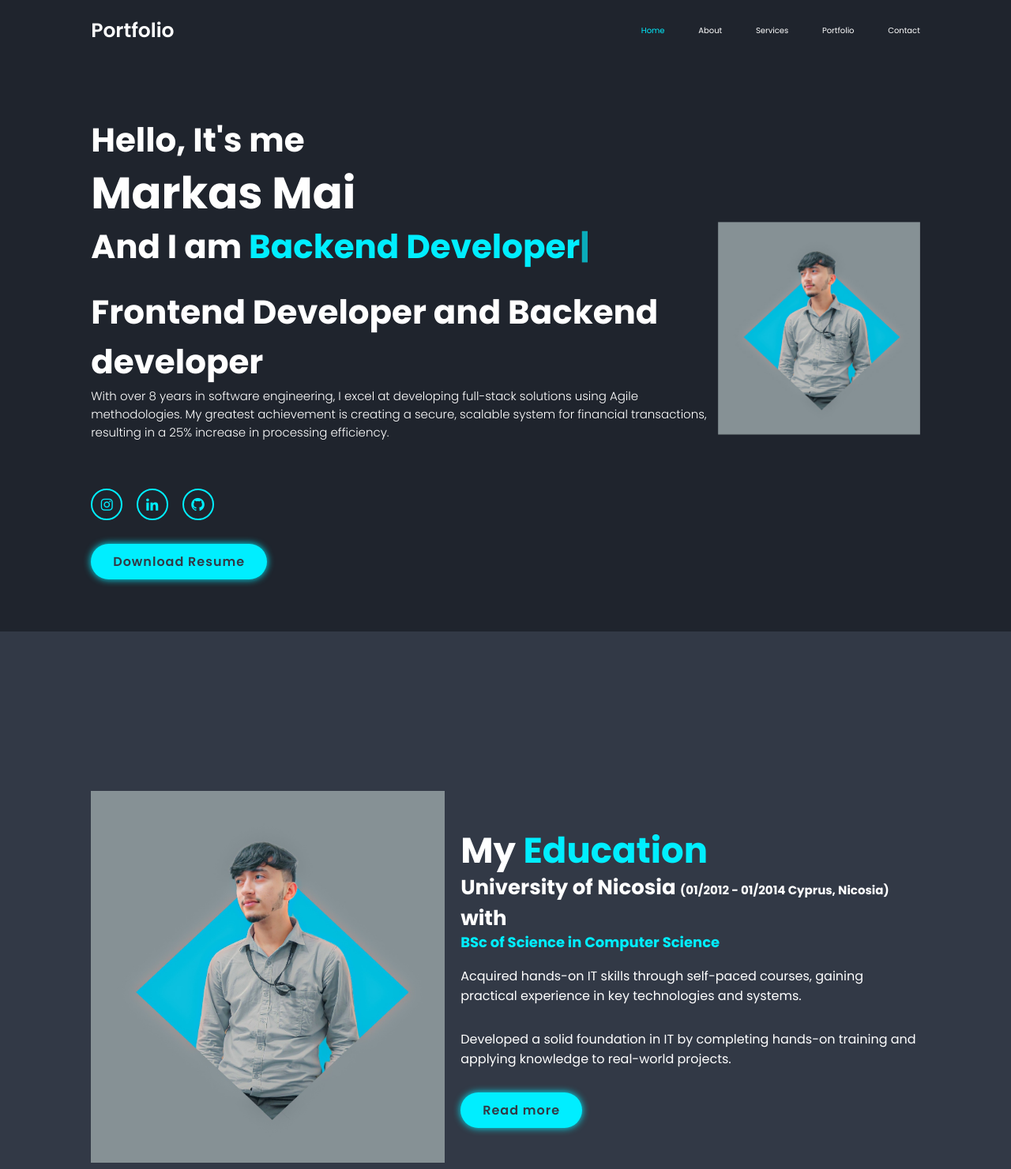
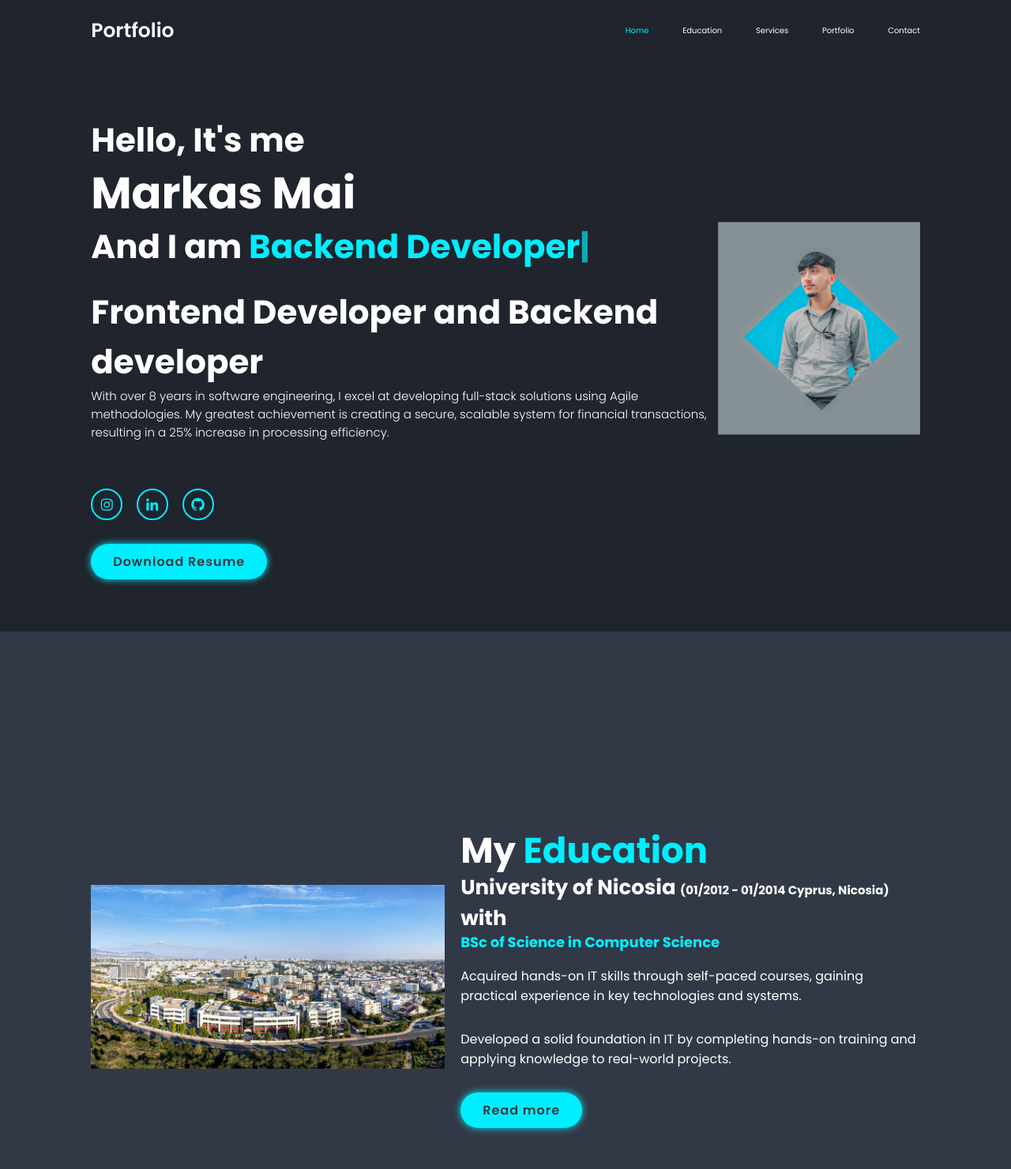
Before and after one commit to healer995/healer995-s-portofolia, a plain HTML site: page index.html in a window 1280 px wide. Shown: the top 1481 px of the page at 79% size. Drawn offline with nearby package versions, Linux system fonts and the light colour scheme.

Commit message:
update: image

```diff
--- a/index.html
+++ b/index.html
@@ -4,7 +4,7 @@
     <meta charset="UTF-8">
     <meta http-equiv="X-UA-Compatible" content="IE=edge">
     <meta name="viewport" content="width=device-width, initial-scale=1.0">
-    <title>Markas Mai</title>
+    <title>healer995</title>
     <link href='https://unpkg.com/boxicons@2.1.4/css/boxicons.min.css' rel='stylesheet'>
     <link rel="stylesheet" href="style.css" />
     <script src="https://code.jquery.com/jquery-3.6.0.min.js"></script>
@@ -18,7 +18,7 @@
        <i class='bx bx-menu' id="menu-icon"></i>
        <nav class="navbar">
         <a href="#home" class="active">Home</a>
-        <a href="#about">About</a>
+        <a href="#about">Education</a>
         <a href="#services">Services</a>
         <a href="#portfolio">Portfolio</a>
         <a href="#contact">Contact</a>
@@ -54,7 +54,7 @@
          <!--About-->
     <section class="about" id="about">
       <div class="about-img">
-    <a href="https://imgtr.ee/image/ZqjuM"><img src="profile.jpg" alt="32d84d0430b3ea7996c6e68df2a3c571.jpeg" border="0" /></a>
+    <a href="https://imgtr.ee/image/ZqjuM"><img src="university.png" alt="32d84d0430b3ea7996c6e68df2a3c571.jpeg" border="0" /></a>
 
         </div>
 
```
Also changed, not shown: university.png (added).
